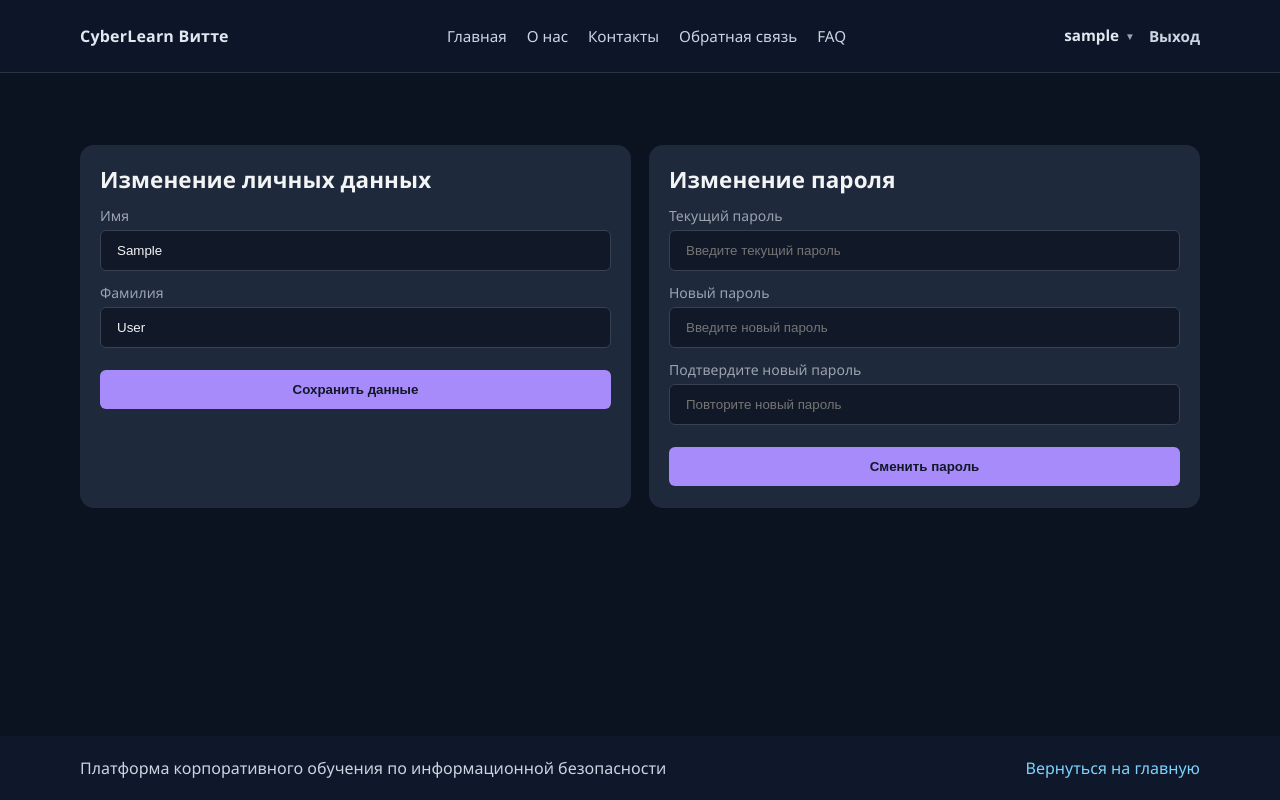
After one commit to corpedu1/corpedu, a Django app: page /settings/ in a window 1280 px wide. The commit adds this page. Run offline with Django 5.2, Linux system fonts and the light colour scheme; the visitor is signed in with stand-in values (Sample User, id 1).

Commit message:
Created account settings page

```diff
--- a/app/forms.py
+++ b/app/forms.py
@@ -73,3 +73,13 @@ class LoginForm(forms.Form):
                 raise forms.ValidationError("Неверный логин или пароль.")
             cleaned_data["user"] = user
         return cleaned_data
+
+
+class ProfileForm(forms.ModelForm):
+    """
+    Форма изменения личных данных пользователя.
+    """
+
+    class Meta:
+        model = User
+        fields = ("first_name", "last_name")
--- a/app/urls.py
+++ b/app/urls.py
@@ -27,5 +27,6 @@ urlpatterns = [
     path('register/', views.register, name='register'),
     path('login/', views.login, name='login'),
     path('logout/', views.logout, name='logout'),
+    path('settings/', views.settings, name='settings'),
     path('admin/', admin.site.urls),
 ]
--- a/app/views.py
+++ b/app/views.py
@@ -4,9 +4,12 @@
 
 from django.contrib.auth import login as auth_login
 from django.contrib.auth import logout as auth_logout
+from django.contrib.auth import update_session_auth_hash
+from django.contrib.auth.decorators import login_required
+from django.contrib.auth.forms import PasswordChangeForm
 from django.shortcuts import redirect, render
 
-from .forms import LoginForm, RegisterForm
+from .forms import LoginForm, ProfileForm, RegisterForm
 
 
 def landing(request):
@@ -84,3 +87,31 @@ def logout(request):
     if request.method == "POST":
         auth_logout(request)
     return redirect("landing")
+
+
+@login_required
+def settings(request):
+    """
+    Отображает и обрабатывает страницу «Настройки».
+    """
+    profile_form = ProfileForm(instance=request.user)
+    password_form = PasswordChangeForm(user=request.user)
+    if request.method == "POST":
+        if "save_profile" in request.POST:
+            profile_form = ProfileForm(request.POST, instance=request.user)
+            if profile_form.is_valid():
+                profile_form.save()
+                return redirect("settings")
+            password_form = PasswordChangeForm(user=request.user)
+        if "save_password" in request.POST:
+            password_form = PasswordChangeForm(user=request.user, data=request.POST)
+            if password_form.is_valid():
+                user = password_form.save()
+                update_session_auth_hash(request, user)
+                return redirect("settings")
+            profile_form = ProfileForm(instance=request.user)
+    return render(
+        request,
+        "settings.html",
+        {"profile_form": profile_form, "password_form": password_form},
+    )
--- a/static/css/landing.css
+++ b/static/css/landing.css
@@ -110,6 +110,7 @@ a {
     display: flex;
     align-items: center;
     gap: 14px;
+    position: relative;
 }
 
 .topbar__action-link {
@@ -128,6 +129,80 @@ a {
     color: #e2e8f0;
     font-size: 0.95rem;
     font-weight: 600;
+}
+
+.topbar__user-button {
+    background: transparent;
+    border: 0;
+    color: #e2e8f0;
+    font-size: 0.95rem;
+    font-weight: 600;
+    font-family: inherit;
+    cursor: pointer;
+    padding: 0;
+    transition: color 0.2s ease;
+    display: inline-flex;
+    align-items: center;
+    gap: 6px;
+    line-height: 1;
+}
+
+.topbar__user-button:hover {
+    color: #7dd3fc;
+}
+
+.topbar__user-button::after {
+    content: "▼";
+    font-size: 0.62rem;
+    line-height: 1;
+    display: inline-flex;
+    align-items: center;
+    justify-content: center;
+    position: relative;
+    top: 1px;
+    color: #94a3b8;
+    transform-origin: center;
+    transition: transform 0.2s ease, color 0.2s ease;
+}
+
+.topbar__user-button:hover::after {
+    color: #7dd3fc;
+}
+
+.topbar__user-button.is-open::after {
+    transform: rotate(180deg);
+}
+
+.topbar__user-menu {
+    position: absolute;
+    right: 54px;
+    top: calc(100% + 10px);
+    min-width: 170px;
+    background: #0f172a;
+    border: 1px solid rgba(148, 163, 184, 0.32);
+    border-radius: 10px;
+    padding: 8px;
+    box-shadow: 0 16px 28px rgba(2, 6, 23, 0.42);
+    display: none;
+}
+
+.topbar__user-menu.is-open {
+    display: block;
+}
+
+.topbar__user-menu-link {
+    display: block;
+    color: #cbd5e1;
+    text-decoration: none;
+    font-size: 0.92rem;
+    padding: 8px 10px;
+    border-radius: 8px;
+    transition: background 0.2s ease, color 0.2s ease;
+}
+
+.topbar__user-menu-link:hover {
+    color: #7dd3fc;
+    background: rgba(15, 23, 42, 0.55);
 }
 
 .topbar__logout-form {
@@ -822,6 +897,28 @@ a {
     margin-top: auto;
 }
 
+.settings-page__container {
+    display: grid;
+    grid-template-columns: repeat(2, minmax(0, 1fr));
+    gap: 18px;
+}
+
+.settings-card {
+    background: #1e293b;
+    border-radius: 14px;
+    padding: 22px 20px;
+    color: #f3f4f6;
+}
+
+.settings-card h2 {
+    font-size: 1.4rem;
+    margin-bottom: 8px;
+}
+
+.settings-form {
+    margin-top: 8px;
+}
+
 .about-page .about-intro {
     padding: 64px 0 48px;
 }
@@ -1176,6 +1273,10 @@ a {
         grid-template-columns: 1fr;
     }
 
+    .settings-page__container {
+        grid-template-columns: 1fr;
+    }
+
     .about-page .about-intro__layout {
         grid-template-columns: 1fr;
     }
--- /dev/null
+++ b/static/js/navbar.js
@@ -0,0 +1,26 @@
+document.addEventListener("DOMContentLoaded", () => {
+    const toggle = document.querySelector("[data-user-menu-toggle]");
+    const menu = document.querySelector("[data-user-menu]");
+    if (!toggle || !menu) {
+        return;
+    }
+
+    toggle.addEventListener("click", (event) => {
+        event.stopPropagation();
+        const isOpen = menu.classList.contains("is-open");
+        menu.classList.toggle("is-open", !isOpen);
+        toggle.classList.toggle("is-open", !isOpen);
+    });
+
+    document.addEventListener("click", (event) => {
+        if (!menu.contains(event.target) && !toggle.contains(event.target)) {
+            menu.classList.remove("is-open");
+            toggle.classList.remove("is-open");
+        }
+    });
+
+    menu.addEventListener("click", () => {
+        menu.classList.remove("is-open");
+        toggle.classList.remove("is-open");
+    });
+});
--- a/templates/partials/navbar.html
+++ b/templates/partials/navbar.html
@@ -1,3 +1,4 @@
+{% load static %}
 <header class="topbar">
     <div class="container topbar__content">
         <a class="brand" href="/">CyberLearn Витте</a>
@@ -10,7 +11,12 @@
         </nav>
         <div class="topbar__actions">
             {% if request.user.is_authenticated %}
-                <span class="topbar__user">{{ request.user.username }}</span>
+                <button type="button" class="topbar__user-button" data-user-menu-toggle>
+                    {{ request.user.username }}
+                </button>
+                <div class="topbar__user-menu" data-user-menu>
+                    <a class="topbar__user-menu-link" href="/settings/">Настройки</a>
+                </div>
                 <form method="post" action="/logout/" class="topbar__logout-form">
                     {% csrf_token %}
                     <button type="submit" class="topbar__action-link topbar__logout-button">Выход</button>
@@ -22,3 +28,4 @@
         </div>
     </div>
 </header>
+<script src="{% static 'js/navbar.js' %}"></script>
--- /dev/null
+++ b/templates/settings.html
@@ -0,0 +1,85 @@
+<!DOCTYPE html>
+<html lang="ru">
+<head>
+    <meta charset="UTF-8">
+    <meta name="viewport" content="width=device-width, initial-scale=1.0">
+    <title>Настройки | CyberLearn Витте</title>
+    {% load static %}
+    <link rel="stylesheet" href="{% static 'css/landing.css' %}">
+</head>
+<body class="register-page-layout">
+    {% include "partials/navbar.html" %}
+
+    <main class="register-main">
+        <section class="section settings-page">
+            <div class="container settings-page__container">
+                <article class="settings-card">
+                    <h2>Изменение личных данных</h2>
+                    <form action="/settings/" method="post" class="settings-form">
+                        {% csrf_token %}
+                        <div class="register-input-group">
+                            <label for="settings_first_name">Имя</label>
+                            <input type="text" name="first_name" id="settings_first_name" placeholder="Введите имя" value="{{ profile_form.first_name.value|default:'' }}">
+                        </div>
+                        <div class="register-input-group">
+                            <label for="settings_last_name">Фамилия</label>
+                            <input type="text" name="last_name" id="settings_last_name" placeholder="Введите фамилию" value="{{ profile_form.last_name.value|default:'' }}">
+                        </div>
+                        {% if profile_form.non_field_errors %}
+                            <div class="register-form-errors">
+                                {% for error in profile_form.non_field_errors %}
+                                    <p>{{ error }}</p>
+                                {% endfor %}
+                            </div>
+                        {% endif %}
+                        <button class="register-submit" type="submit" name="save_profile" value="1">Сохранить данные</button>
+                    </form>
+                </article>
+
+                <article class="settings-card">
+                    <h2>Изменение пароля</h2>
+                    <form action="/settings/" method="post" class="settings-form">
+                        {% csrf_token %}
+                        <div class="register-input-group">
+                            <label for="settings_old_password">Текущий пароль</label>
+                            <input type="password" name="old_password" id="settings_old_password" placeholder="Введите текущий пароль">
+                            {% if password_form.old_password.errors %}
+                                <span class="register-field-error">{{ password_form.old_password.errors.0 }}</span>
+                            {% endif %}
+                        </div>
+                        <div class="register-input-group">
+                            <label for="settings_new_password1">Новый пароль</label>
+                            <input type="password" name="new_password1" id="settings_new_password1" placeholder="Введите новый пароль">
+                            {% if password_form.new_password1.errors %}
+                                <span class="register-field-error">{{ password_form.new_password1.errors.0 }}</span>
+                            {% endif %}
+                        </div>
+                        <div class="register-input-group">
+                            <label for="settings_new_password2">Подтвердите новый пароль</label>
+                            <input type="password" name="new_password2" id="settings_new_password2" placeholder="Повторите новый пароль">
+                            {% if password_form.new_password2.errors %}
+                                <span class="register-field-error">{{ password_form.new_password2.errors.0 }}</span>
+                            {% endif %}
+                        </div>
+                        {% if password_form.non_field_errors %}
+                            <div class="register-form-errors">
+                                {% for error in password_form.non_field_errors %}
+                                    <p>{{ error }}</p>
+                                {% endfor %}
+                            </div>
+                        {% endif %}
+                        <button class="register-submit" type="submit" name="save_password" value="1">Сменить пароль</button>
+                    </form>
+                </article>
+            </div>
+        </section>
+    </main>
+
+    <footer class="footer">
+        <div class="container footer__content">
+            <p>Платформа корпоративного обучения по информационной безопасности</p>
+            <a href="/">Вернуться на главную</a>
+        </div>
+    </footer>
+</body>
+</html>
```
